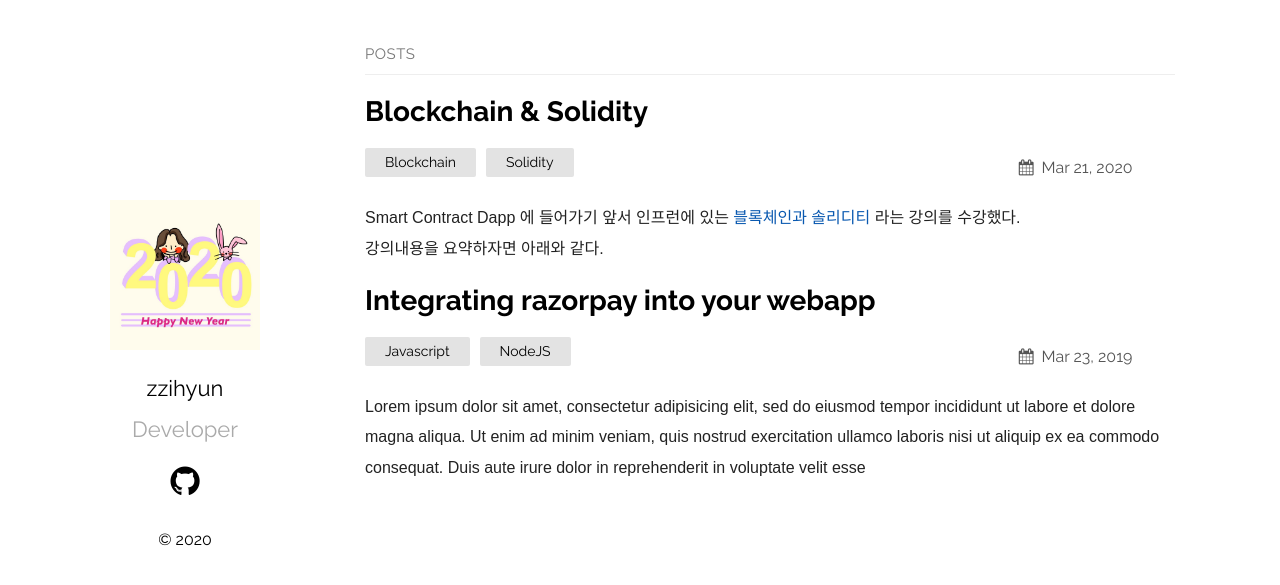
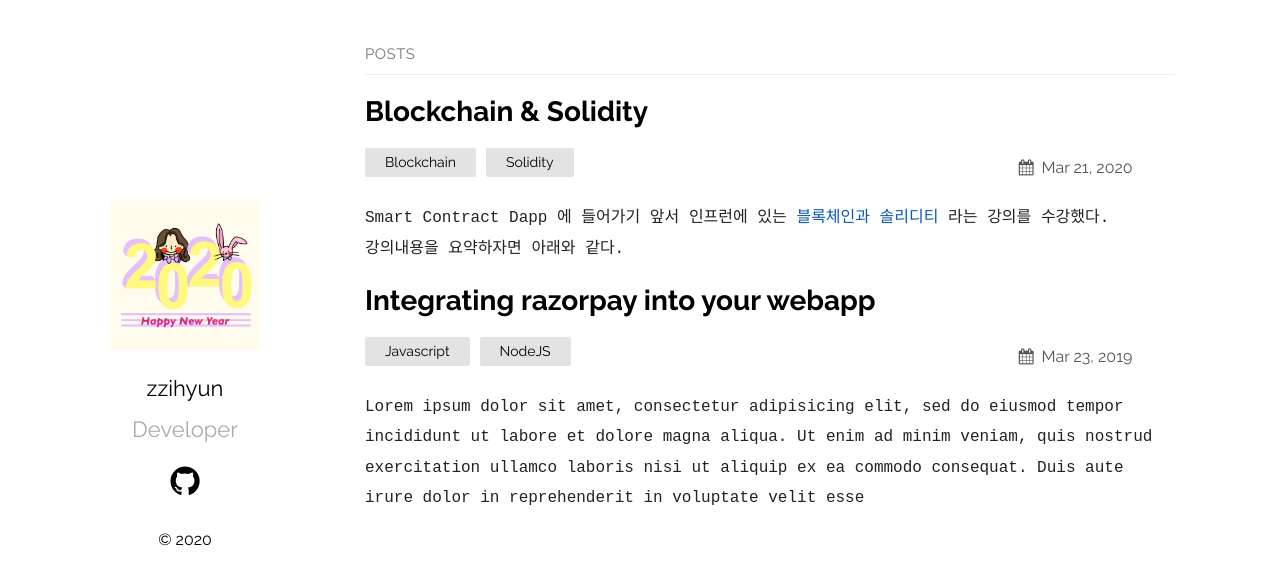
Before and after one commit to jhhhj1002/jhhhj1002.github.io, a Jekyll site: the page built from index.md, in a window 1280 px wide. Shown: the top 585 px of the page. Built offline with Jekyll 4.4.1, drawn with Linux system fonts in a browser that asks for light colours.

Commit message:
Update plain.scss

```diff
--- a/_sass/plain.scss
+++ b/_sass/plain.scss
@@ -217,7 +217,7 @@ main {
   padding-left: 30px;
 }
 .post {
-  font-family: 'Nanum Gothic',sans-serif;
+  font-family: Monospace,sans-serif;
   font-weight: 300;
   color: #222;
   line-height: 1.9em;
```
